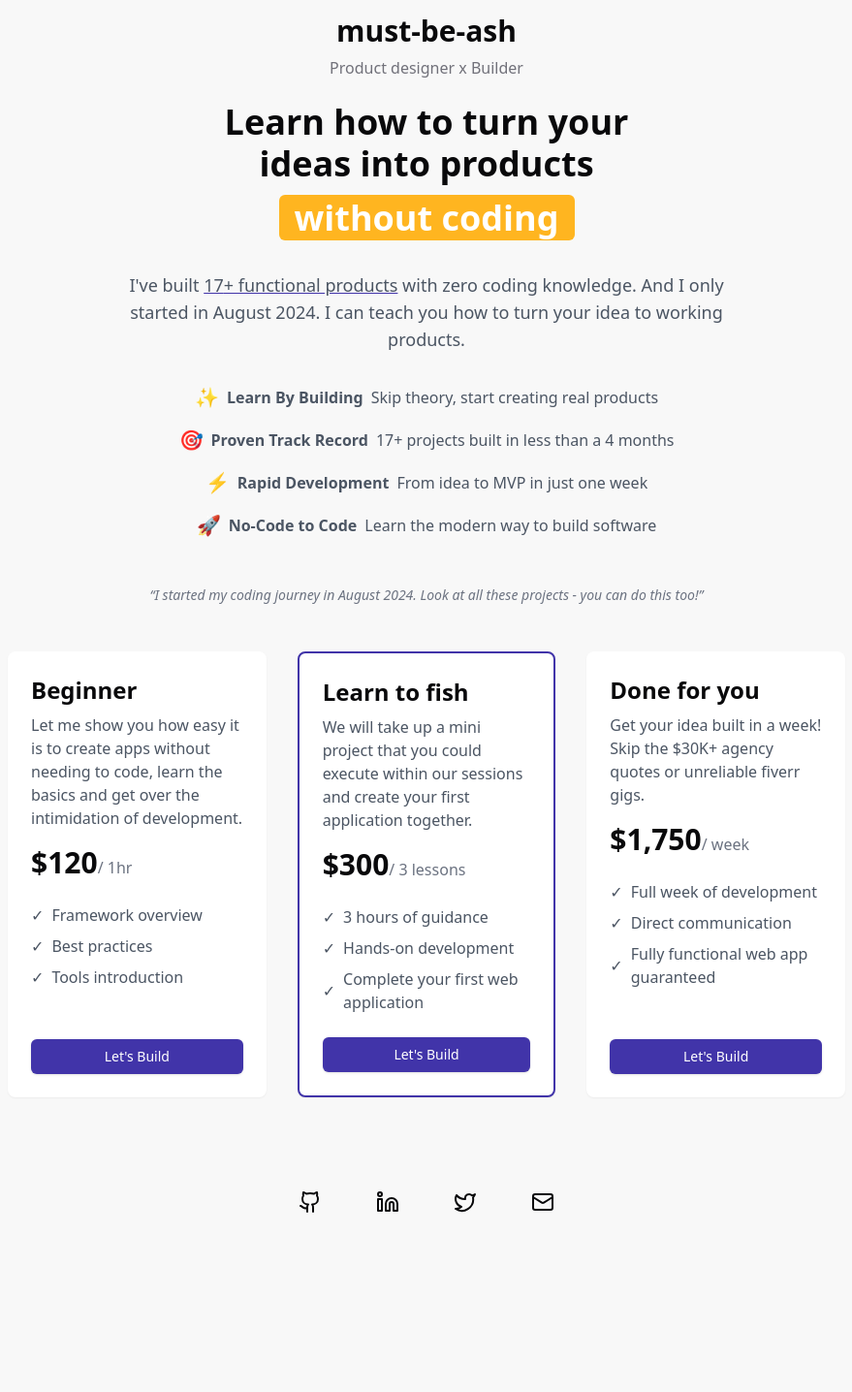
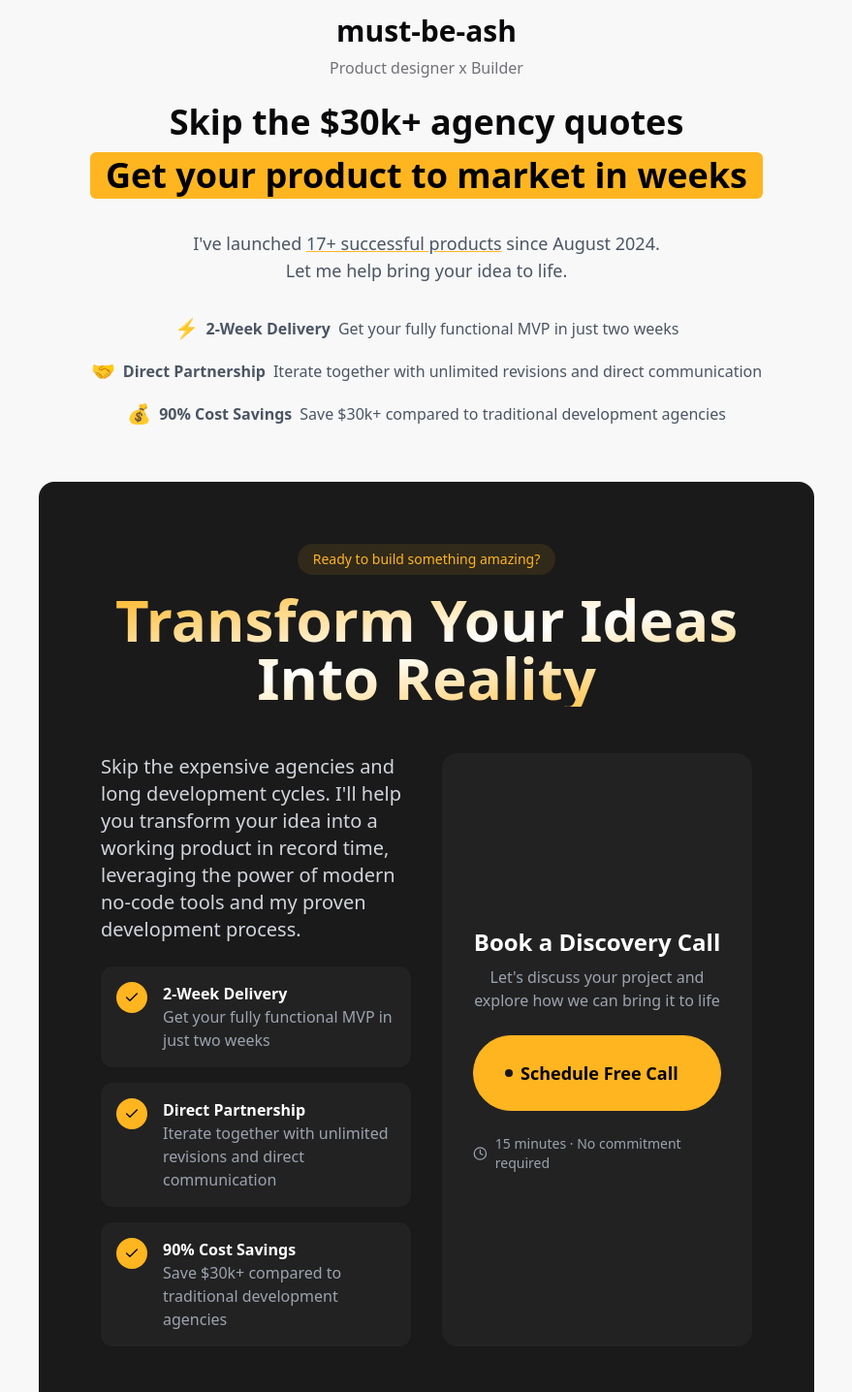
Before and after one commit to Must-be-Ash/must-be-ash, a Next.js app: page /home in a window 1280 px wide. Shown: the part 147-1583 px from the top of the page at 97% size, without its empty margins (200-1079 px from the left). Before the commit the page ends 1479 px from the top, so only its background shows below. Built offline with nearby package versions, Linux system fonts and the light colour scheme.

Commit message:
changed the plans and commented our paid lessons

```diff
--- a/src/app/home/page.tsx
+++ b/src/app/home/page.tsx
@@ -4,10 +4,11 @@ import { useState, useEffect } from 'react'
 import Image from 'next/image'
 import Link from 'next/link'
 import { Button } from "@/components/ui/button"
-import { Github, Linkedin, Twitter, Mail, Share, Check, Home, FolderIcon, Contact } from 'lucide-react'
+import { Github, Linkedin, Twitter, Mail, Share, Check, Home, FolderIcon, Contact, Clock } from 'lucide-react'
 import { useToast } from "@/hooks/use-toast"
 import { Dock, DockIcon } from "@/components/ui/dock"
 import { motion } from 'framer-motion'
+import { InteractiveHoverButton } from "@/components/ui/interactive-hover-button"
 
 // Update these animation variants at the top of the file
 const fadeInUp = {
@@ -262,23 +263,23 @@ export default function BookingPage() {
               variants={fadeInUp}
               className="text-3xl md:text-4xl font-bold text-center leading-[1.2] md:leading-[1.1]"
             >
-              Learn how to turn your
-              <div className="mt-1 md:mt-1">ideas into products</div>
-              <span className="bg-[#ffb520] px-4 py-1 rounded-md text-white mt-2 md:mt-3 inline-block">
-                without coding
+              Skip the $30k+ agency quotes
+              <span className="bg-[#ffb520] px-4 py-1 rounded-md text-black mt-2 md:mt-3 inline-block">
+                Get your product to market in weeks
               </span>
             </motion.h2>
           </motion.div>
           <p className="text-lg text-gray-600 max-w-2xl mx-auto mt-8 mb-8 px-4">
-            I&apos;ve built{" "}
+            I&apos;ve launched{" "}
             <Link
               href="/"
-              className="underline decoration-[#4134a9] hover:text-[#4134a9] transition-colors"
+              className="underline decoration-[#ffb520] hover:text-[#ffb520] transition-colors"
             >
-              {TOTAL_PROJECTS}+ functional products
+              {TOTAL_PROJECTS}+ successful products
             </Link>
-            {" "}with zero coding knowledge. And I only started in August 2024.
-            I can teach you how to turn your idea to working products.
+            {" "}since August 2024.
+            <br />
+            Let me help bring your idea to life.
           </p>
           <motion.div
             variants={staggerContainer}
@@ -286,10 +287,9 @@ export default function BookingPage() {
           >
             {/* Feature items with staggered animation */}
             {[
-              { emoji: "✨", title: "Learn By Building", desc: "Skip theory, start creating real products" },
-              { emoji: "🎯", title: "Proven Track Record", desc: `${TOTAL_PROJECTS}+ projects built in less than a 4 months` },
-              { emoji: "⚡", title: "Rapid Development", desc: "From idea to MVP in just one week" },
-              { emoji: "🚀", title: "No-Code to Code", desc: "Learn the modern way to build software" }
+              { emoji: "⚡", title: "2-Week Delivery", desc: "Get your fully functional MVP in just two weeks" },
+              { emoji: "🤝", title: "Direct Partnership", desc: "Iterate together with unlimited revisions and direct communication" },
+              { emoji: "💰", title: "90% Cost Savings", desc: "Save $30k+ compared to traditional development agencies" }
             ].map((feature, index) => (
               <motion.div
                 key={index}
@@ -304,9 +304,7 @@ export default function BookingPage() {
               </motion.div>
             ))}
           </motion.div>
-          <p className="text-sm text-gray-500 italic mb-8">
-            &ldquo;I started my coding journey in August 2024. Look at all these projects - you can do this too!&rdquo;
-          </p>
+
         </motion.div>
 
         {/* Pricing Section */}
@@ -314,9 +312,15 @@ export default function BookingPage() {
           variants={staggerContainer}
           initial="hidden"
           animate="visible"
+          className="max-w-4xl mx-auto px-4"
+        >
+          {/* Original Pricing Grid (Commented Out)
+          <motion.div
+            variants={staggerContainer}
+            initial="hidden"
+            animate="visible"
             className="grid grid-cols-1 md:grid-cols-3 gap-8 max-w-6xl mx-auto px-4"
           >
-          {/* Pricing tiers with staggered animation */}
             {[
               {
                 title: "Beginner",
@@ -376,6 +380,100 @@ export default function BookingPage() {
               </motion.div>
             ))}
           </motion.div>
+          */}
+
+          {/* New MVP Building Section */}
+          <motion.div
+            variants={fadeInUp}
+            className="px-4 sm:px-6 lg:px-8 py-4 sm:py-2"
+          >
+            <div className="relative mx-auto max-w-5xl">
+              <div className="w-full overflow-hidden rounded-2xl bg-[#1a1a1a] p-8 sm:p-12 lg:p-16">
+                <div className="relative z-10">
+                  <div className="flex flex-col items-center justify-center space-y-4">
+                    <span className="inline-flex items-center rounded-full bg-[#ffb520]/10 px-4 py-1.5 text-sm font-medium text-[#ffb520]">
+                      Ready to build something amazing?
+                    </span>
+                    <h2 className="max-w-3xl bg-gradient-to-br from-[#ffb520] via-[#FFFFFF] to-[#ffb520] bg-clip-text text-center text-4xl font-bold text-transparent sm:text-5xl md:text-6xl">
+                      Transform Your Ideas Into Reality
+                    </h2>
+                  </div>
+
+                  <div className="mt-12 grid gap-8 md:grid-cols-2">
+                    {/* Left Column */}
+                    <div className="space-y-6">
+                      <p className="text-lg text-gray-300 sm:text-xl">
+                        Skip the expensive agencies and long development cycles. I&apos;ll help you transform your idea into a working product in record time, leveraging the power of modern no-code tools and my proven development process.
+                      </p>
+
+                      <div className="space-y-4">
+                        <div className="flex items-start gap-4 rounded-xl bg-[#222222] p-4 shadow-sm">
+                          <div className="flex-shrink-0">
+                            <span className="flex h-8 w-8 items-center justify-center rounded-full bg-[#ffb520]">
+                              <Check className="h-4 w-4 text-black" />
+                            </span>
+                          </div>
+                          <div>
+                            <h3 className="font-semibold text-white">2-Week Delivery</h3>
+                            <p className="text-gray-400">Get your fully functional MVP in just two weeks</p>
+                          </div>
+                        </div>
+                        <div className="flex items-start gap-4 rounded-xl bg-[#222222] p-4 shadow-sm">
+                          <div className="flex-shrink-0">
+                            <span className="flex h-8 w-8 items-center justify-center rounded-full bg-[#ffb520]">
+                              <Check className="h-4 w-4 text-black" />
+                            </span>
+                          </div>
+                          <div>
+                            <h3 className="font-semibold text-white">Direct Partnership</h3>
+                            <p className="text-gray-400">Iterate together with unlimited revisions and direct communication</p>
+                          </div>
+                        </div>
+                        <div className="flex items-start gap-4 rounded-xl bg-[#222222] p-4 shadow-sm">
+                          <div className="flex-shrink-0">
+                            <span className="flex h-8 w-8 items-center justify-center rounded-full bg-[#ffb520]">
+                              <Check className="h-4 w-4 text-black" />
+                            </span>
+                          </div>
+                          <div>
+                            <h3 className="font-semibold text-white">90% Cost Savings</h3>
+                            <p className="text-gray-400">Save $30k+ compared to traditional development agencies</p>
+                          </div>
+                        </div>
+                      </div>
+                    </div>
+
+                    {/* Right Column */}
+                    <div className="flex flex-col items-center justify-center space-y-6 rounded-2xl bg-[#222222] p-8">
+                      <div className="text-center">
+                        <h3 className="text-2xl font-bold text-white">Book a Discovery Call</h3>
+                        <p className="mt-2 text-gray-400">Let&apos;s discuss your project and explore how we can bring it to life</p>
+                      </div>
+
+                      <Link
+                        href="https://cal.com/must-be-ash/15min"
+                        target="_blank"
+                        rel="noopener noreferrer"
+                        className="w-full"
+                      >
+                        <InteractiveHoverButton
+                          className="w-full border-[#ffb520] bg-[#ffb520] py-6 text-lg font-semibold text-black hover:text-[#ffb520]"
+                        >
+                          Schedule Free Call
+                        </InteractiveHoverButton>
+                      </Link>
+
+                      <div className="flex items-center justify-center gap-2 text-sm text-gray-400">
+                        <Clock className="h-4 w-4" />
+                        <span>15 minutes · No commitment required</span>
+                      </div>
+                    </div>
+                  </div>
+                </div>
+              </div>
+            </div>
+          </motion.div>
+        </motion.div>
 
         <motion.footer
           id="footer"
--- /dev/null
+++ b/src/components/ui/interactive-hover-button.tsx
@@ -0,0 +1,34 @@
+"use client";
+
+import React from "react";
+import { ArrowRight } from "lucide-react";
+import { cn } from "@/lib/utils";
+
+export const InteractiveHoverButton = React.forwardRef<
+  HTMLButtonElement,
+  React.ButtonHTMLAttributes<HTMLButtonElement>
+>(({ children, className, ...props }, ref) => {
+  return (
+    <button
+      ref={ref}
+      className={cn(
+        "group relative w-auto cursor-pointer overflow-hidden rounded-full border bg-background p-2 px-6 text-center font-semibold",
+        className,
+      )}
+      {...props}
+    >
+      <div className="flex items-center gap-2">
+        <div className="ml-2 h-2 w-2 rounded-full bg-primary transition-all duration-300 group-hover:scale-[100.8]"></div>
+        <span className="inline-block transition-all duration-300 group-hover:translate-x-12 group-hover:opacity-0">
+          {children}
+        </span>
+      </div>
+      <div className="absolute top-0 z-10 flex h-full w-full translate-x-12 items-center justify-center gap-2 text-primary-foreground opacity-0 transition-all duration-300 group-hover:-translate-x-5 group-hover:opacity-100">
+        <span>{children}</span>
+        <ArrowRight />
+      </div>
+    </button>
+  );
+});
+
+InteractiveHoverButton.displayName = "InteractiveHoverButton";
--- /dev/null
+++ b/src/components/ui/shine-border.tsx
@@ -0,0 +1,61 @@
+"use client";
+
+import { cn } from "@/lib/utils";
+
+type TColorProp = string | string[];
+
+interface ShineBorderProps {
+  borderRadius?: number;
+  borderWidth?: number;
+  duration?: number;
+  color?: TColorProp;
+  className?: string;
+  children: React.ReactNode;
+}
+
+/**
+ * @name Shine Border
+ * @description It is an animated background border effect component with easy to use and configurable props.
+ * @param borderRadius defines the radius of the border.
+ * @param borderWidth defines the width of the border.
+ * @param duration defines the animation duration to be applied on the shining border
+ * @param color a string or string array to define border color.
+ * @param className defines the class name to be applied to the component
+ * @param children contains react node elements.
+ */
+export function ShineBorder({
+  borderRadius = 8,
+  borderWidth = 1,
+  duration = 14,
+  color = "#000000",
+  className,
+  children,
+}: ShineBorderProps) {
+  return (
+    <div
+      style={
+        {
+          "--border-radius": `${borderRadius}px`,
+        } as React.CSSProperties
+      }
+      className={cn(
+        "relative min-h-[60px] w-fit min-w-[300px] place-items-center rounded-[--border-radius] bg-white p-3 text-black dark:bg-black dark:text-white",
+        className,
+      )}
+    >
+      <div
+        style={
+          {
+            "--border-width": `${borderWidth}px`,
+            "--border-radius": `${borderRadius}px`,
+            "--duration": `${duration}s`,
+            "--mask-linear-gradient": `linear-gradient(#fff 0 0) content-box, linear-gradient(#fff 0 0)`,
+            "--background-radial-gradient": `radial-gradient(transparent,transparent, ${color instanceof Array ? color.join(",") : color},transparent,transparent)`,
+          } as React.CSSProperties
+        }
+        className={`before:bg-shine-size pointer-events-none before:absolute before:inset-0 before:size-full before:rounded-[--border-radius] before:p-[--border-width] before:will-change-[background-position] before:content-[""] before:![-webkit-mask-composite:xor] before:![mask-composite:exclude] before:[background-image:--background-radial-gradient] before:[background-size:300%_300%] before:[mask:--mask-linear-gradient] motion-safe:before:animate-shine`}
+      ></div>
+      {children}
+    </div>
+  );
+}
```
Also changed, not shown: tailwind.config.ts (+16 -0 lines). Lines whose indentation alone changed are shown as unchanged.
